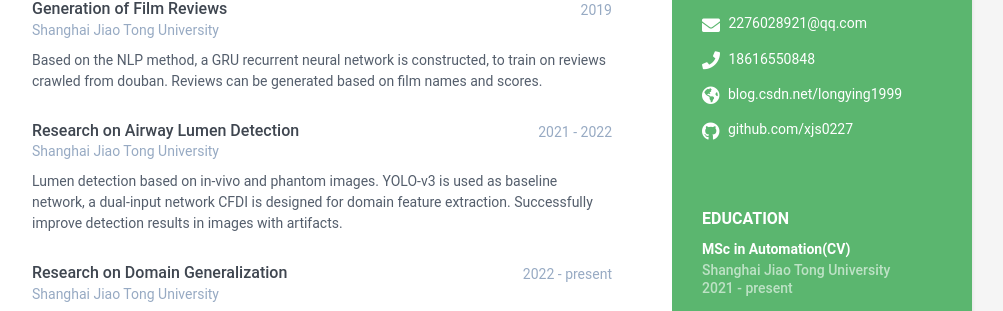
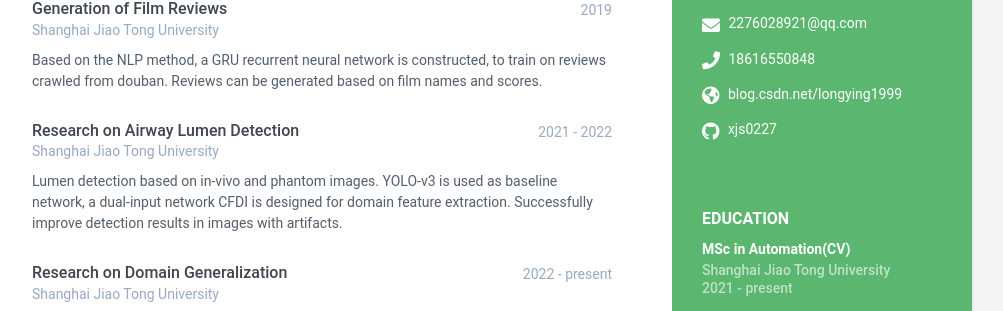
Before and after one commit to longyingsuifeng0227/xjs0227.github.io, a Jekyll site: the page built from index.html, in a window 1280 px wide. Shown: the part 313-624 px from the top of the page, without its empty margins (168-1171 px from the left). Built offline with Jekyll 4.4.1, drawn with Linux system fonts in a browser that asks for light colours.

Commit message:
Update data.yml

```diff
--- a/_data/data.yml
+++ b/_data/data.yml
@@ -20,7 +20,7 @@ sidebar:
     # linkedin: alandoe
     # xing: alandoe
     website: blog.csdn.net/longying1999
-    github: github.com/xjs0227
+    github: xjs0227
 
     languages:
       title: Languages
```
